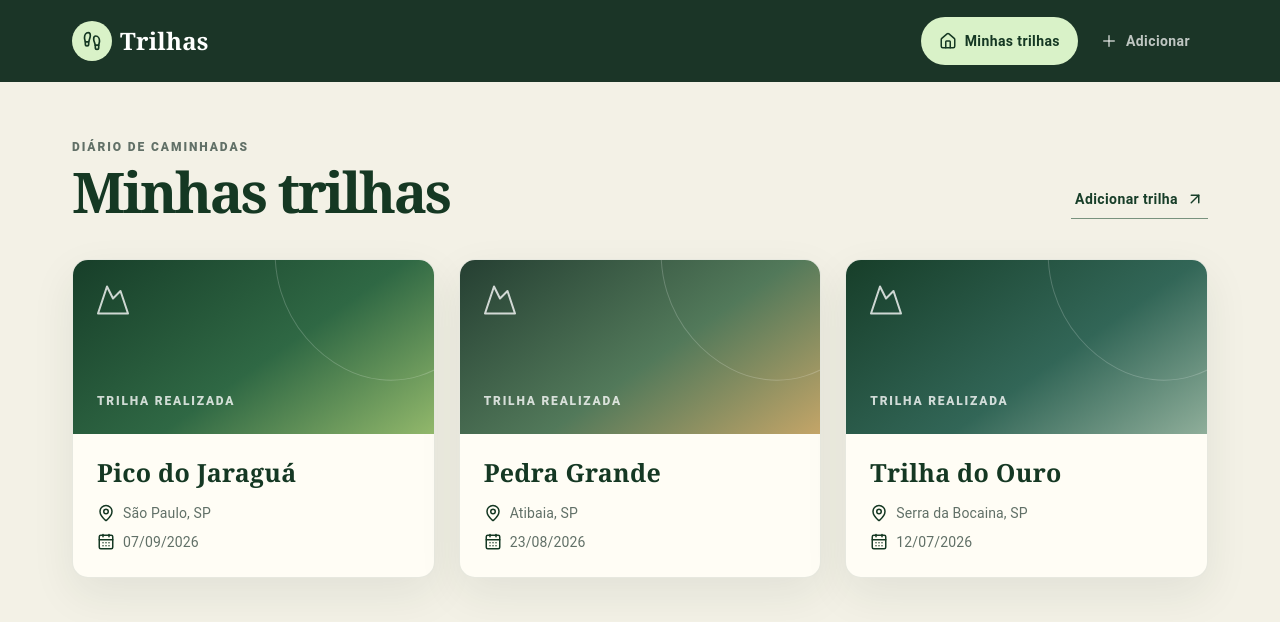
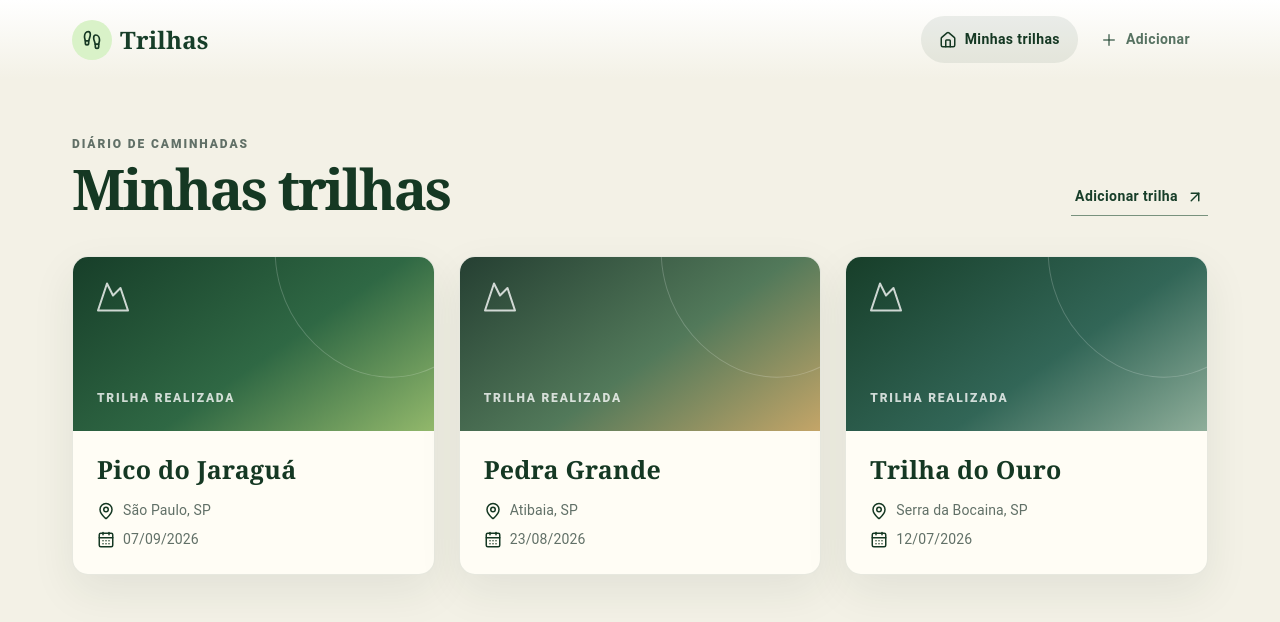
Before and after one commit to davhyandrade/davhyandrade-trails, a Next.js app: page / in a window 1280 px wide. Shown: the top 622 px of the page. Built offline with nearby package versions, Linux system fonts and the light colour scheme; what @mui/material-nextjs would draw is missing.

Commit message:
refact(navigation): separates mobile and desktop navigation

```diff
--- /dev/null
+++ b/src/app/_components/navigation-bar/navigation-bar-desktop/navigation-bar-desktop.component.tsx
@@ -0,0 +1,106 @@
+'use client';
+
+import { Button, ButtonBase, Stack, Typography } from '@mui/material';
+import { alpha } from '@mui/material/styles';
+import { Footprints } from 'lucide-react';
+
+import { useNavigationItems } from '@/app/_components/navigation-bar/navigation-bar.hooks';
+
+function NavigationBarDesktop() {
+  const items = useNavigationItems();
+
+  return (
+    <Stack
+      component="nav"
+      aria-label="Navegação principal"
+      sx={theme => ({
+        display: { xs: 'none', md: 'flex' },
+        position: 'sticky',
+        top: 0,
+        zIndex: 'appBar',
+        alignItems: 'center',
+        justifyContent: 'center',
+        background: `linear-gradient(180deg, ${theme.palette.common.white}, ${theme.palette.background.default})`,
+      })}
+    >
+      <Stack
+        direction="row"
+        sx={{
+          width: '100%',
+          maxWidth: 'lg',
+          px: 8,
+          py: 4,
+          alignItems: 'center',
+          justifyContent: 'space-between',
+        }}
+      >
+        <ButtonBase href="/">
+          <Stack
+            direction="row"
+            spacing={2}
+            sx={{
+              alignItems: 'center',
+            }}
+          >
+            <Stack
+              sx={{
+                width: 40,
+                height: 40,
+                borderRadius: '50%',
+                bgcolor: 'secondary.main',
+                color: 'secondary.contrastText',
+                alignItems: 'center',
+                justifyContent: 'center',
+              }}
+            >
+              <Footprints size={20} />
+            </Stack>
+
+            <Typography
+              sx={{
+                color: 'primary.main',
+                fontFamily: 'var(--font-display)',
+                fontWeight: 700,
+                fontSize: 24,
+              }}
+            >
+              Trilhas
+            </Typography>
+          </Stack>
+        </ButtonBase>
+
+        <Stack
+          direction="row"
+          sx={{
+            gap: 1,
+          }}
+        >
+          {items.map(item => {
+            const Icon = item.icon;
+
+            return (
+              <Button
+                key={item.href}
+                href={item.href}
+                variant="rounded"
+                color="ghostOnLight"
+                aria-current={item.active ? 'page' : undefined}
+                startIcon={<Icon size={18} />}
+                sx={theme => ({
+                  ...(item.active && {
+                    bgcolor: alpha(theme.palette.text.primary, 0.08),
+                    color: 'text.primary',
+                  }),
+                })}
+              >
+                {item.label}
+              </Button>
+            );
+          })}
+        </Stack>
+      </Stack>
+    </Stack>
+  );
+}
+
+export default NavigationBarDesktop;
--- /dev/null
+++ b/src/app/_components/navigation-bar/navigation-bar-mobile/navigation-bar-mobile.component.tsx
@@ -0,0 +1,55 @@
+'use client';
+
+import { Stack } from '@mui/material';
+
+import { useNavigationItems } from '@/app/_components/navigation-bar/navigation-bar.hooks';
+
+import { MobileNavigationButton } from './navigation-bar-mobile.styles';
+
+function NavigationBarMobile() {
+  const items = useNavigationItems();
+
+  return (
+    <Stack
+      component="nav"
+      aria-label="Navegação principal"
+      sx={{
+        display: { xs: 'flex', md: 'none' },
+        position: 'fixed',
+        bottom: 0,
+        bgcolor: 'primary.background',
+        width: '100%',
+        justifyContent: 'center',
+        alignItems: 'center',
+        padding: 3.5,
+        zIndex: 'appBar',
+      }}
+    >
+      <Stack
+        direction="row"
+        sx={{
+          gap: 1,
+        }}
+      >
+        {items.map(item => {
+          const Icon = item.icon;
+
+          return (
+            <MobileNavigationButton
+              key={item.href}
+              href={item.href}
+              variant="contained"
+              color={item.active ? 'secondary' : 'ghostOnDark'}
+              aria-current={item.active ? 'page' : undefined}
+              startIcon={<Icon size={18} />}
+            >
+              {item.label}
+            </MobileNavigationButton>
+          );
+        })}
+      </Stack>
+    </Stack>
+  );
+}
+
+export default NavigationBarMobile;
--- /dev/null
+++ b/src/app/_components/navigation-bar/navigation-bar-mobile/navigation-bar-mobile.styles.ts
@@ -0,0 +1,11 @@
+import Button from '@mui/material/Button';
+import { styled } from '@mui/material/styles';
+
+export const MobileNavigationButton = styled(Button)(({ theme }) => ({
+  minWidth: 142,
+  minHeight: 48,
+  padding: theme.spacing(0, 3),
+  flexDirection: 'column',
+  gap: theme.spacing(0.5),
+  fontSize: theme.typography.pxToRem(12),
+}));
--- a/src/app/_components/navigation-bar/navigation-bar.component.tsx
+++ b/src/app/_components/navigation-bar/navigation-bar.component.tsx
@@ -1,89 +1,13 @@
-'use client';
-import { Box, Stack, Typography } from '@mui/material';
-import useMediaQuery from '@mui/material/useMediaQuery';
-import { Footprints, Home, Plus } from 'lucide-react';
-import { usePathname } from 'next/navigation';
+import NavigationBarDesktop from './navigation-bar-desktop/navigation-bar-desktop.component';
+import NavigationBarMobile from './navigation-bar-mobile/navigation-bar-mobile.component';
 
-import { NavigationButton, navigationStyles } from './navigation-bar.styles';
-import type { NavigationItem } from './navigation-bar.types';
-
-const items: NavigationItem[] = [
-  { href: '/', label: 'Minhas trilhas' },
-  { href: '/adicionar', label: 'Adicionar' },
-];
-
-function Navigation() {
-  const pathname = usePathname();
-  const isMobile = useMediaQuery(theme => theme.breakpoints.down('md'));
-
+function NavigationBar() {
   return (
-    <Box
-      component="nav"
-      aria-label="Navegação principal"
-      sx={navigationStyles.root}
-    >
-      <Box sx={navigationStyles.inner}>
-        <Stack
-          direction="row"
-          spacing={2}
-          sx={{
-            alignItems: 'center',
-            display: { xs: 'none', md: 'flex' },
-          }}
-        >
-          <Box
-            sx={{
-              width: 40,
-              height: 40,
-              borderRadius: '50%',
-              display: 'grid',
-              placeItems: 'center',
-              bgcolor: 'secondary.main',
-              color: 'secondary.contrastText',
-            }}
-          >
-            <Footprints size={20} />
-          </Box>
-
-          <Typography
-            sx={{
-              color: 'primary.contrastText',
-              fontFamily: 'var(--font-display)',
-              fontWeight: 700,
-              fontSize: 24,
-            }}
-          >
-            Trilhas
-          </Typography>
-        </Stack>
-
-        <Stack
-          direction="row"
-          sx={{
-            gap: 1,
-          }}
-        >
-          {items.map((item, i) => {
-            const active = pathname === item.href;
-            const Icon = i ? Plus : Home;
-
-            return (
-              <NavigationButton
-                key={item.href}
-                href={item.href}
-                variant={isMobile ? 'contained' : 'rounded'}
-                color={active ? 'secondary' : 'ghostOnDark'}
-                aria-current={active ? 'page' : undefined}
-                startIcon={<Icon size={18} />}
-              >
-                {item.label}
-              </NavigationButton>
-            );
-          })}
-        </Stack>
-      </Box>
-    </Box>
+    <>
+      <NavigationBarMobile />
+      <NavigationBarDesktop />
+    </>
   );
 }
 
-export default Navigation;
+export default NavigationBar;
--- /dev/null
+++ b/src/app/_components/navigation-bar/navigation-bar.constants.ts
@@ -0,0 +1,8 @@
+import { Home, Plus } from 'lucide-react';
+
+import type { NavigationItem } from './navigation-bar.types';
+
+export const navigationItems: NavigationItem[] = [
+  { href: '/', label: 'Minhas trilhas', icon: Home },
+  { href: '/adicionar', label: 'Adicionar', icon: Plus },
+];
--- /dev/null
+++ b/src/app/_components/navigation-bar/navigation-bar.hooks.ts
@@ -0,0 +1,12 @@
+import { usePathname } from 'next/navigation';
+
+import { navigationItems } from './navigation-bar.constants';
+
+export const useNavigationItems = () => {
+  const pathname = usePathname();
+
+  return navigationItems.map(item => ({
+    ...item,
+    active: pathname === item.href,
+  }));
+};
--- a/src/app/_components/navigation-bar/navigation-bar.styles.ts
+++ /dev/null
@@ -1,33 +0,0 @@
-import Button from '@mui/material/Button';
-import { styled } from '@mui/material/styles';
-
-export const NavigationButton = styled(Button)(({ theme }) => ({
-  [theme.breakpoints.down('md')]: {
-    minWidth: 142,
-    minHeight: 48,
-    padding: theme.spacing(0, 3),
-    flexDirection: 'column',
-    gap: theme.spacing(0.5),
-    fontSize: theme.typography.pxToRem(12),
-  },
-}));
-
-export const navigationStyles = {
-  root: {
-    position: { xs: 'fixed', md: 'sticky' },
-    inset: { xs: 'auto 0 0', md: 'auto' },
-    top: { md: 0 },
-    zIndex: 20,
-    backgroundColor: 'primary.background',
-    backdropFilter: 'blur(14px)',
-  },
-  inner: {
-    maxWidth: 1200,
-    minHeight: { xs: 76, md: 82 },
-    mx: 'auto',
-    px: { xs: 4, md: 8 },
-    display: 'flex',
-    alignItems: 'center',
-    justifyContent: { xs: 'space-around', md: 'space-between' },
-  },
-} as const;
--- a/src/app/_components/navigation-bar/navigation-bar.types.ts
+++ b/src/app/_components/navigation-bar/navigation-bar.types.ts
@@ -1 +1,3 @@
-export type NavigationItem = { href: string; label: string };
+import type { LucideIcon } from 'lucide-react';
+
+export type NavigationItem = { href: string; label: string; icon: LucideIcon };
--- a/src/app/layout.tsx
+++ b/src/app/layout.tsx
@@ -4,7 +4,7 @@ import type { Metadata } from 'next';
 
 import MuiProvider from '@/shared/lib/mui/theme/providers/mui.provider';
 
-import Navigation from './_components/navigation-bar/navigation-bar.component';
+import NavigationBar from './_components/navigation-bar/navigation-bar.component';
 
 export const metadata: Metadata = {
   title: 'Caminhos percorridos',
@@ -17,7 +17,7 @@ function RootLayout({ children }: Readonly<{ children: React.ReactNode }>) {
     <html lang="pt-BR">
       <body>
         <MuiProvider>
-          <Navigation />
+          <NavigationBar />
           {children}
         </MuiProvider>
       </body>
--- a/src/shared/lib/mui/theme/palette/colors/colors.constant.ts
+++ b/src/shared/lib/mui/theme/palette/colors/colors.constant.ts
@@ -18,7 +18,7 @@ export const colors = {
     500: '#2B603F',
     550: '#253F32',
     600: '#173E29',
-    650: '#1B3527',
+    650: '#24372D',
     700: '#153823',
     800: '#112D1E',
   },
```
